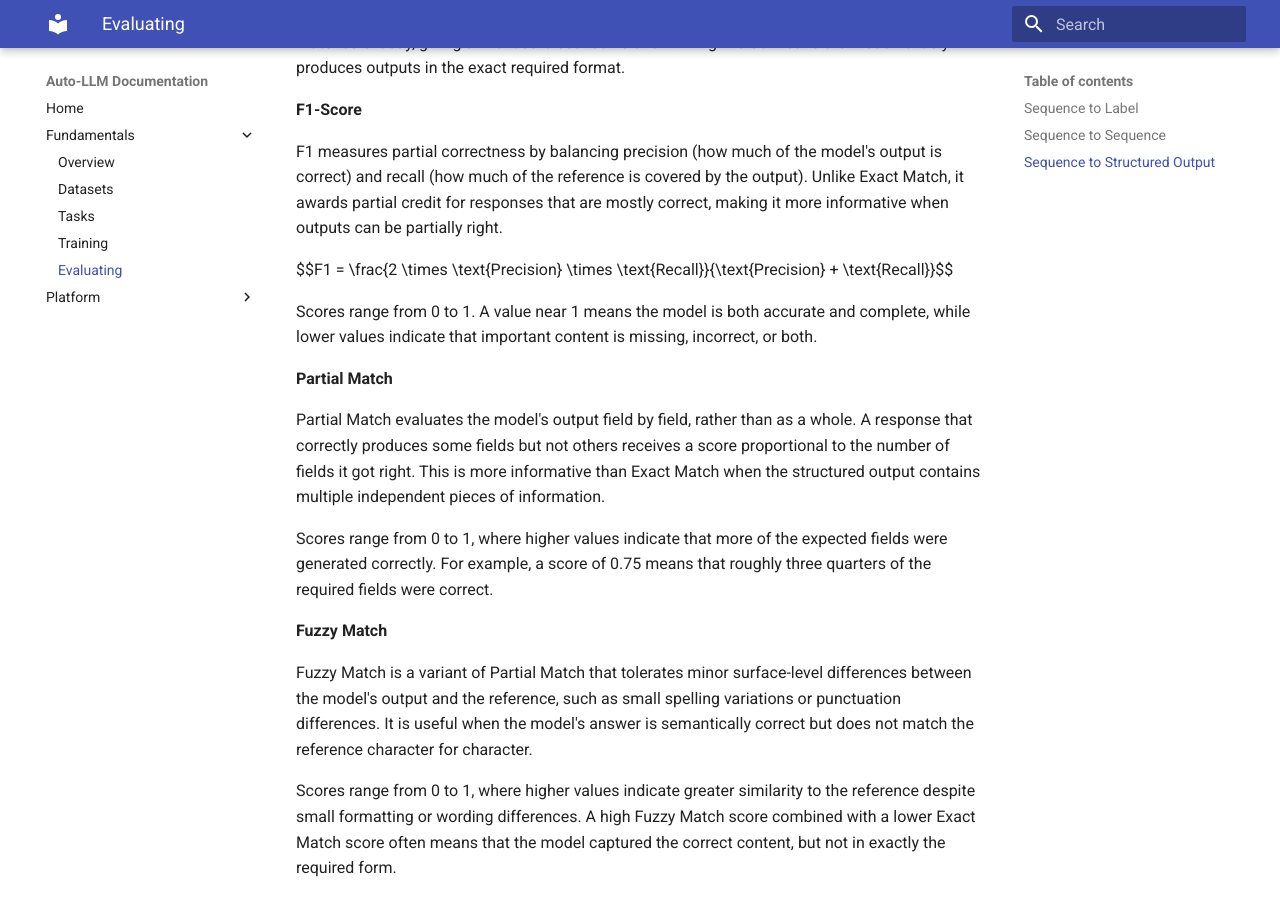
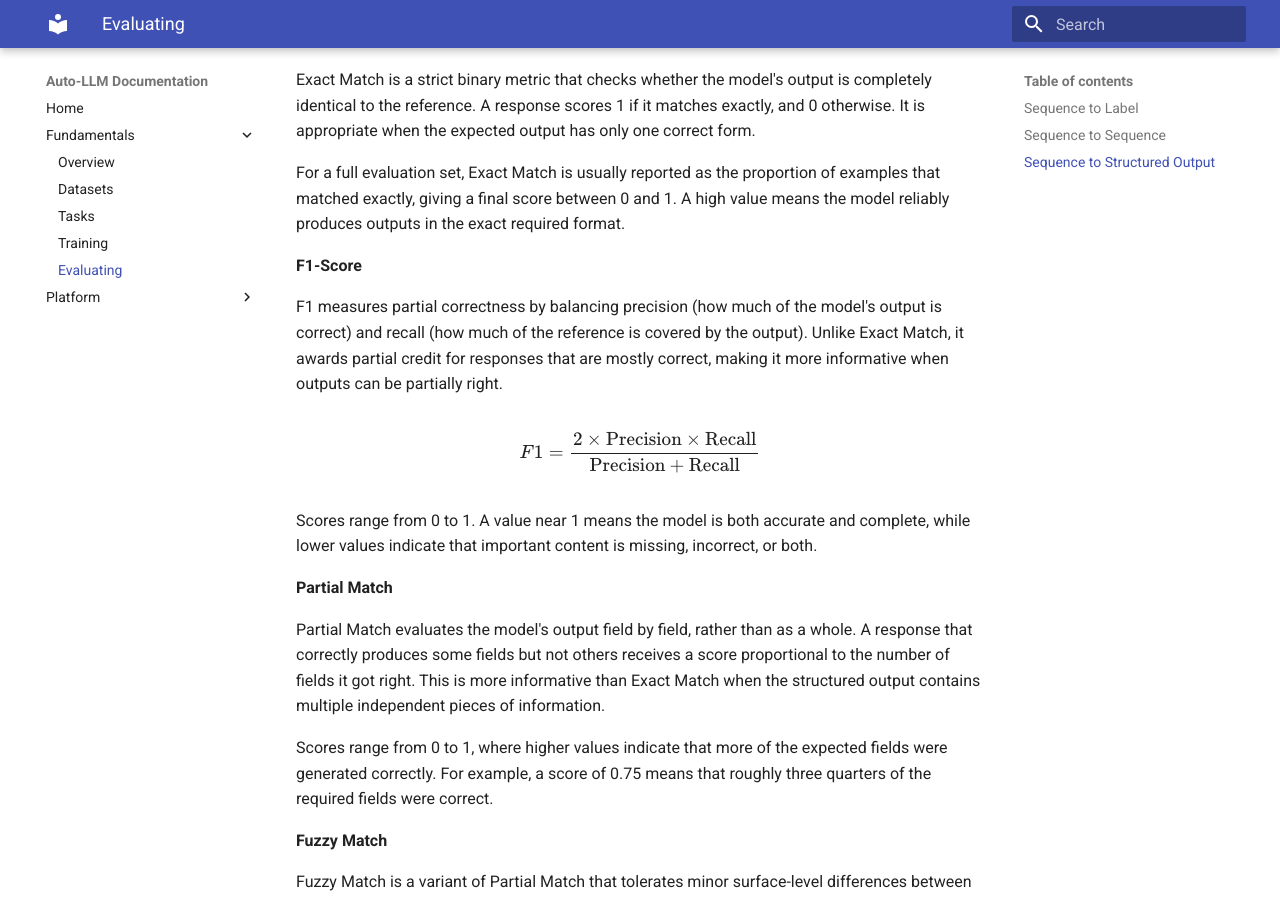
Before and after one commit to ag-sc/auto-llm, an MkDocs documentation site: the page built from docs/fundamentals/evaluating_a_llm.md, in a window 1280 px wide and 900 px high, scrolled down 1308 px. Built offline with MkDocs 1.6.1 and Material for MkDocs 9.7.7, drawn with Linux system fonts in a browser that asks for light colours; some of the changed text lies outside the part shown.

```diff
--- a/docs/fundamentals/evaluating_a_llm.md
+++ b/docs/fundamentals/evaluating_a_llm.md
@@ -2,7 +2,7 @@
 
 Different metrics are used to evaluate the performance of the fine tuned model, depending on the specific task.
 
-#### Sequence to Label
+## Sequence to Label
 
 **Accuracy**
 
@@ -10,7 +10,7 @@ Accuracy measures the proportion of inputs the model classified correctly, expre
 
 $$\text{Accuracy} = \frac{\text{correct predictions}}{\text{total predictions}}$$
 
-#### Sequence to Sequence
+## Sequence to Sequence
 
 **BLEU**
 
@@ -30,7 +30,7 @@ ROUGE-L extends ROUGE-1 by also taking word order into account. Rather than coun
 
 Scores range from 0 to 1, and are often somewhat lower than ROUGE-1 because matching both content and order is more difficult. Higher values indicate that the generated output follows the structure of the reference more closely.
 
-#### Sequence to Structured Output
+## Sequence to Structured Output
 
 **Exact Match**
 
--- /dev/null
+++ b/docs/javascripts/mathjax.js
@@ -0,0 +1,7 @@
+window.MathJax = {
+  tex: {
+    inlineMath: [["\\(", "\\)"], ["$", "$"]],
+    displayMath: [["\\[", "\\]"], ["$$", "$$"]],
+    processEscapes: true,
+  }
+};
--- a/mkdocs.yml
+++ b/mkdocs.yml
@@ -1,6 +1,21 @@
 site_name: Auto-LLM Documentation
 theme:
   name: material
+
+
+extra_javascript:
+  - javascripts/mathjax.js
+  - https://unpkg.com/mathjax@3/es5/tex-mml-chtml.js
+
+markdown_extensions:
+  - pymdownx.arithmatex:
+      generic: true
+  - pymdownx.highlight:
+      anchor_linenums: true
+      line_spans: __span
+      pygments_lang_class: true
+  - pymdownx.inlinehilite
+  - pymdownx.superfences
 
 nav:
   - Home: index.md
```
Also changed, not shown: docs/fundamentals/nlp_tasks.md (+1 -0 lines).
